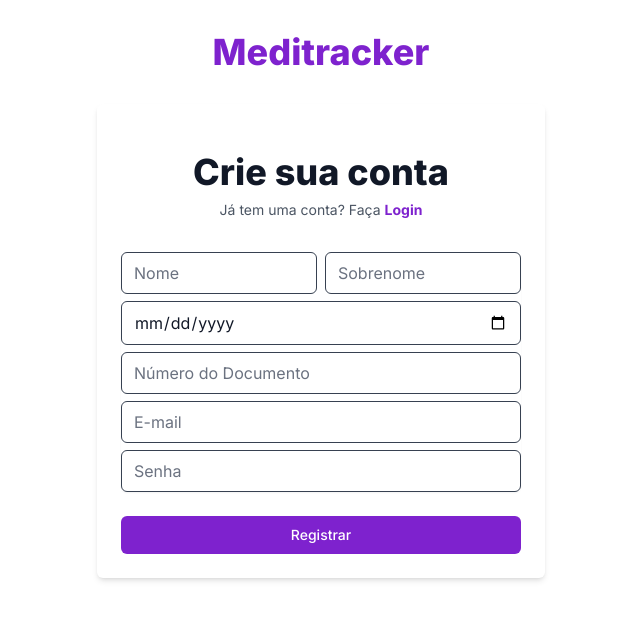
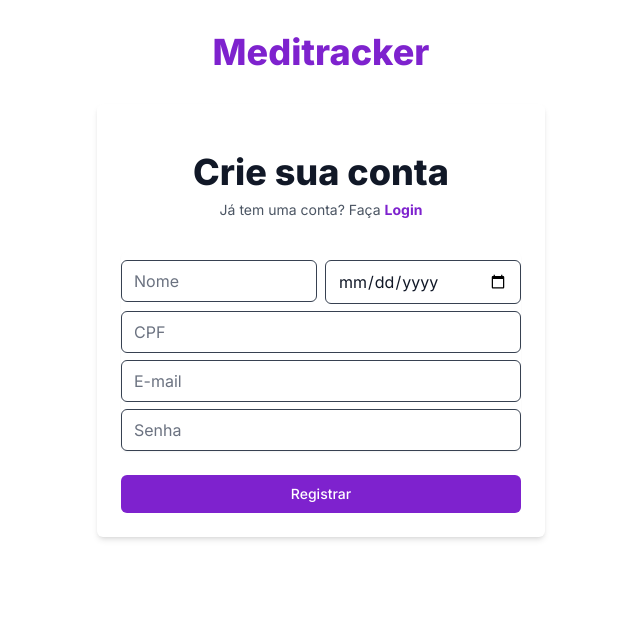
Before and after one commit to douglasjsantos/Medi-Tracker, a Next.js app: page /registro in a window 1280 px wide. Shown: the top 620 px of the page, without its empty margins (319-959 px from the left). Built offline with nearby package versions, Linux system fonts and the light colour scheme.

Commit message:
adicionado banco de dados formulario

```diff
--- a/next.config.js
+++ b/next.config.js
@@ -1,4 +1,4 @@
 /** @type {import('next').NextConfig} */
-const nextConfig = {}
+const nextConfig = {};
 
-module.exports = nextConfig
+module.exports = nextConfig;
--- a/package.json
+++ b/package.json
@@ -9,7 +9,10 @@
     "lint": "next lint"
   },
   "dependencies": {
+    "axios": "^1.6.2",
+    "net": "^1.0.2",
     "next": "14.0.2",
+    "oracledb": "^6.2.0",
     "react": "^18",
     "react-dom": "^18",
     "react-select": "^5.8.0"
--- /dev/null
+++ b/src/app/database/config.js
@@ -0,0 +1,8 @@
+// database/config.js
+const dbConfig = {
+  user: "rm97510",
+  password: "011003",
+  connectString: "oracle.fiap.com.br",
+};
+
+module.exports = dbConfig;
--- /dev/null
+++ b/src/app/database/database.js
@@ -0,0 +1,16 @@
+// database/database.js
+import oracledb from "oracledb";
+import dbConfig from "./config";
+
+const initializeDatabase = async () => {
+  try {
+    await oracledb.createPool(dbConfig);
+    console.log(
+      "Conexão com o banco de dados Oracle estabelecida com sucesso!"
+    );
+  } catch (error) {
+    console.error("Erro ao conectar ao banco de dados Oracle:", error);
+  }
+};
+
+export default initializeDatabase;
--- a/src/app/registro/page.js
+++ b/src/app/registro/page.js
@@ -1,4 +1,54 @@
-export default function Registro() {
+"use client";
+import React, { useState } from "react";
+import axios from "axios";
+
+const Registro = () => {
+  const [formData, setFormData] = useState({
+    nome: "",
+    dataNascimento: "",
+    cpf: "",
+    senha: "",
+    email: "",
+  });
+
+  const handleChange = (e) => {
+    setFormData({
+      ...formData,
+      [e.target.name]: e.target.value,
+    });
+  };
+
+  const handleSubmit = async (e) => {
+    e.preventDefault();
+
+    try {
+      const requestData = {
+        nomePaciente: formData.nome,
+        dataNascimentoPaciente: formData.dataNascimento,
+        documentoPaciente: formData.cpf,
+        senhaPaciente: formData.senha,
+        emailPaciente: formData.email,
+      };
+
+      console.log("Enviando dados:", requestData);
+
+      const response = await axios.post(
+        "http://localhost:8080/paciente/",
+        requestData
+      );
+
+      console.log("Resposta do servidor:", response.data);
+    } catch (error) {
+      if (error.response && error.response.data) {
+        console.error("Erro ao cadastrar:", error.response.data);
+      } else if (error.message) {
+        console.error("Erro ao cadastrar:", error.message);
+      } else {
+        console.error("Erro ao cadastrar. Detalhes do erro:", error);
+      }
+    }
+  };
+
   return (
     <div className="min-h-full flex flex-col items-center justify-center mt-8 px-4 sm:px-6 lg:px-8">
       <div className="mb-8">
@@ -19,54 +69,56 @@ export default function Registro() {
           </p>
         </div>
 
-        <form className="mt-8 space-y-6">
+        <form className="mt-8 space-y-6" onSubmit={handleSubmit}>
           <div className="rounded-md shadow-sm -space-y-px">
             <div className="grid grid-cols-2 gap-2">
               <div>
                 <input
                   type="text"
+                  name="nome"
                   autoComplete="none"
                   required
-                  className="appearance-none rounded-md relative block w-full px-3 py-2 border border-gray-700 placeholder-gray-500 text-gray-900 focus:outline-none focus:ring-2 focus:ring-purple-700 focus:border-transparent"
+                  value={formData.nome}
+                  onChange={handleChange}
+                  className="appearance-none rounded-md relative block w-full px-3 py-2 border border-gray-700 placeholder-gray-500 text-gray-900 focus:outline-none focus:ring-2 focus:ring-purple-700 focus:border-transparent mt-2"
                   placeholder="Nome"
                 />
               </div>
               <div>
                 <input
-                  type="text"
+                  type="date"
+                  name="dataNascimento"
                   autoComplete="none"
                   required
-                  className="appearance-none rounded-md relative block w-full px-3 py-2 border border-gray-700 placeholder-gray-500 text-gray-900 focus:outline-none focus:ring-2 focus:ring-purple-700 focus:border-transparent"
-                  placeholder="Sobrenome"
+                  value={formData.dataNascimento}
+                  onChange={handleChange}
+                  className="appearance-none rounded-md relative block w-full px-3 py-2 border border-gray-700 placeholder-gray-500 text-gray-900 focus:outline-none focus:ring-2 focus:ring-purple-700 focus:border-transparent mt-2"
+                  placeholder="Data de Nascimento"
                 />
               </div>
             </div>
 
             <div>
               <input
-                type="date"
+                type="text"
+                name="cpf"
                 autoComplete="none"
                 required
+                value={formData.cpf}
+                onChange={handleChange}
                 className="appearance-none rounded-md relative block w-full px-3 py-2 border border-gray-700 placeholder-gray-500 text-gray-900 focus:outline-none focus:ring-2 focus:ring-purple-700 focus:border-transparent mt-2"
-                placeholder="Data de Nascimento"
-              />
-            </div>
-
-            <div>
-              <input
-                type="text"
-                autoComplete="none"
-                required
-                className="appearance-none rounded-md relative block w-full px-3 py-2 border border-gray-700 placeholder-gray-500 text-gray-900 focus:outline-none focus:ring-2 focus:ring-purple-700 focus:border-transparent mt-2"
-                placeholder="Número do Documento"
+                placeholder="CPF"
               />
             </div>
 
             <div>
               <input
                 type="email"
+                name="email"
                 autoComplete="none"
                 required
+                value={formData.email}
+                onChange={handleChange}
                 className="appearance-none rounded-md relative block w-full px-3 py-2 border border-gray-700 placeholder-gray-500 text-gray-900 focus:outline-none focus:ring-2 focus:ring-purple-700 focus:border-transparent mt-2"
                 placeholder="E-mail"
               />
@@ -75,8 +127,11 @@ export default function Registro() {
             <div>
               <input
                 type="password"
+                name="senha"
                 autoComplete="none"
                 required
+                value={formData.senha}
+                onChange={handleChange}
                 className="appearance-none rounded-md relative block w-full px-3 py-2 border border-gray-700 placeholder-gray-500 text-gray-900 focus:outline-none focus:ring-2 focus:ring-purple-700 focus:border-transparent mt-2"
                 placeholder="Senha"
               />
@@ -84,7 +139,10 @@ export default function Registro() {
           </div>
 
           <div>
-            <button className="group-relative w-full flex justify-center py-2 px-4 border border-transparent text-sm font-medium rounded-md text-white bg-purple-700 hover:bg-purple-800">
+            <button
+              type="submit"
+              className="group-relative w-full flex justify-center py-2 px-4 border border-transparent text-sm font-medium rounded-md text-white bg-purple-700 hover:bg-purple-800"
+            >
               Registrar
             </button>
           </div>
@@ -92,4 +150,6 @@ export default function Registro() {
       </div>
     </div>
   );
-}
+};
+
+export default Registro;
```
Also changed, not shown: 1 other file (tests, documents, lock files or other folders).
